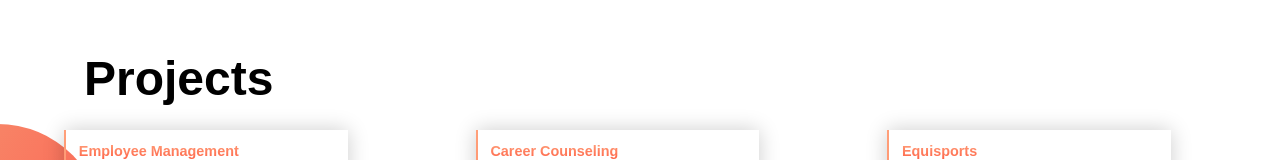
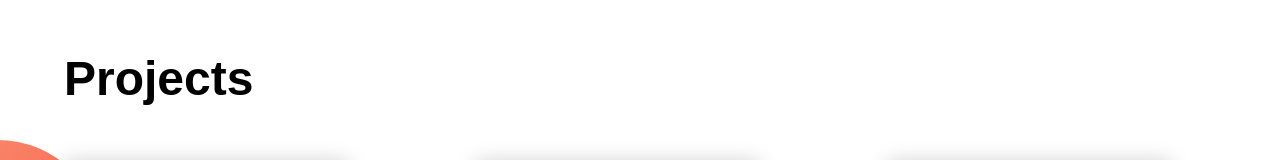
Before and after one commit to muntasir-mahmud-abdullah/Repeat-Portfolio, a plain HTML site: page index.html in a window 1280 px wide. Shown: the part 2025-2185 px from the top of the page. Drawn offline with nearby package versions, Linux system fonts and the light colour scheme; a web font is replaced by a local one.

Commit message:
project title updated

```diff
--- a/index.html
+++ b/index.html
@@ -90,7 +90,9 @@
 </section>
 
 
-<section id="projects" class="bottom"><h1 class="exp">Projects</h1>
+<section id="projects" class="bottom half-width">
+  <div class=""></div>
+  <h1 class="exp">Projects</h1>
 
   <div class="half-width block border1" data-aos="fade-up" data-aos-duration="1000" class="project-card" ><h2>Employee Management</h2><br>
   <img src="images/Screenshot 2025-02-06 095637.png" alt="">
--- a/style.css
+++ b/style.css
@@ -73,6 +73,8 @@ section p {
 }
 #projects {
   padding: 120px 0;
+  width: 100%;
+  margin: 0 auto;
 }
 #skills {
   padding: 120px 0;
@@ -93,10 +95,10 @@ section p {
   height: auto;
 }
 #projects h1 {
-  margin-left: 84px;
-  margin-bottom: 24px;
+  margin-left: 5%;
+  margin-bottom: 56px;
 }
-#projects .half-width h2 {
+#projects h2 {
   background: linear-gradient(180deg, #ffa07a, #ff6448); /* Gradient */
 
   -webkit-background-clip: text; /* Clip background to text (for Webkit browsers like Chrome, Safari) */
```
